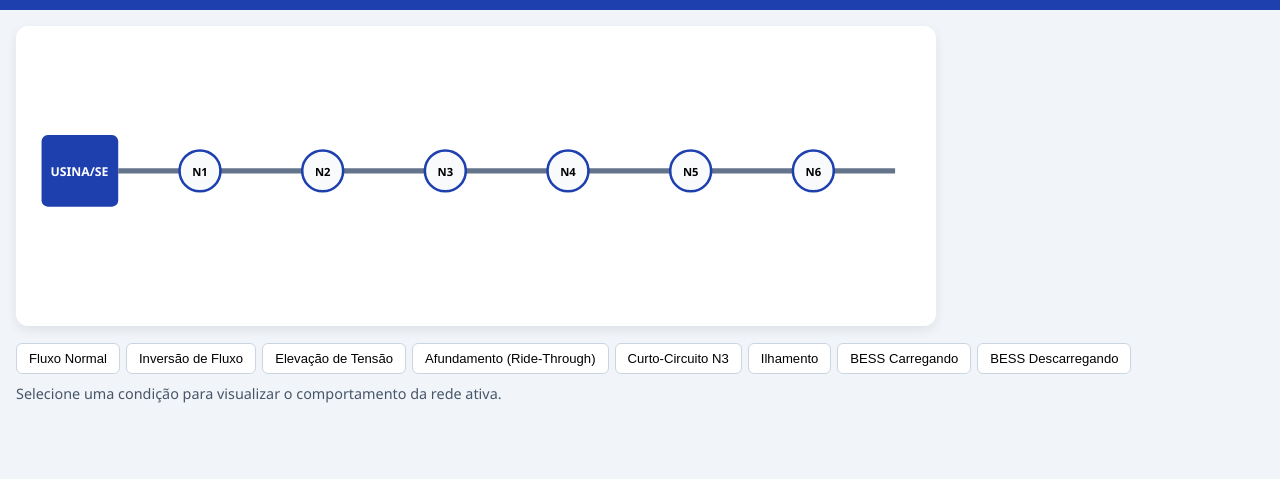
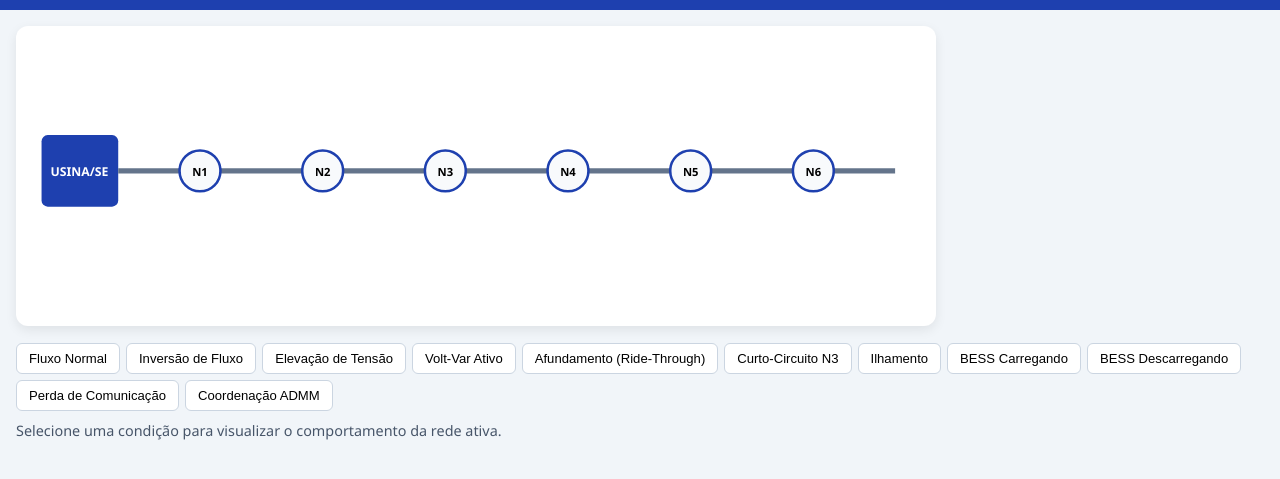
Before and after one commit to JoaoMartins234/JoaoMartins234.github.io, a plain HTML site: page der-visualizacao.html in a window 1280 px wide. Shown: the part 87-566 px from the top of the page. Drawn offline with nearby package versions, Linux system fonts and the light colour scheme.

Commit message:
Adiciona Volt-Var, perda de comunicação e coordenação ADMM

```diff
--- a/der-visualizacao.html
+++ b/der-visualizacao.html
@@ -21,7 +21,7 @@
   #msg { margin-top: 10px; font-size: 0.9rem; color: #475569; max-width: 900px; }
   #view3d { position: relative; }
   #canvas3d { width: 100%; height: 100%; display: block; }
-  .panel3d { position: absolute; top: 12px; left: 12px; background: rgba(255,255,255,0.96); padding: 12px; border-radius: 10px; width: 280px; max-height: 80vh; overflow-y: auto; box-shadow: 0 4px 16px rgba(0,0,0,0.1); }
+  .panel3d { position: absolute; top: 12px; left: 12px; background: rgba(255,255,255,0.96); padding: 12px; border-radius: 10px; width: 290px; max-height: 85vh; overflow-y: auto; box-shadow: 0 4px 16px rgba(0,0,0,0.1); }
   .panel3d button { display: block; width: 100%; margin: 4px 0; padding: 7px; border-radius: 6px; border: 1px solid #cbd5e1; background: white; cursor: pointer; text-align: left; font-size: 0.82rem; }
   .panel3d button.active { background: #1e40af; color: white; }
   .status { margin-top: 8px; padding: 8px; border-radius: 6px; font-size: 0.85rem; font-weight: 600; }
@@ -29,6 +29,8 @@
   .status-reverse { background: #ffedd5; color: #9a3412; }
   .status-fault { background: #fee2e2; color: #991b1b; }
   .status-island { background: #e0e7ff; color: #3730a3; }
+  .status-comm { background: #fef3c7; color: #92400e; }
+  .status-admm { background: #f0fdf4; color: #166534; }
 </style>
 </head>
 <body>
@@ -53,11 +55,14 @@
     <button onclick="setMode('normal')">Fluxo Normal</button>
     <button onclick="setMode('reverse')">Inversão de Fluxo</button>
     <button onclick="setMode('voltRise')">Elevação de Tensão</button>
+    <button onclick="setMode('voltVar')">Volt-Var Ativo</button>
     <button onclick="setMode('sag')">Afundamento (Ride-Through)</button>
     <button onclick="setMode('short')">Curto-Circuito N3</button>
     <button onclick="setMode('island')">Ilhamento</button>
     <button onclick="setMode('bessCharge')">BESS Carregando</button>
     <button onclick="setMode('bessDis')">BESS Descarregando</button>
+    <button onclick="setMode('commLoss')">Perda de Comunicação</button>
+    <button onclick="setMode('admm')">Coordenação ADMM</button>
   </div>
   <div id="msg">Selecione uma condição para visualizar o comportamento da rede ativa.</div>
 </div>
@@ -69,11 +74,14 @@
     <button onclick="setMode3D('normal')">Fluxo Normal</button>
     <button onclick="setMode3D('reverse')">Inversão de Fluxo</button>
     <button onclick="setMode3D('voltRise')">Elevação de Tensão</button>
+    <button onclick="setMode3D('voltVar')">Volt-Var Ativo</button>
     <button onclick="setMode3D('sag')">Afundamento + Ride-Through</button>
     <button onclick="setMode3D('short')">Curto N3 (Relay Blinding)</button>
     <button onclick="setMode3D('island')">Ilhamento (Grid-Forming)</button>
     <button onclick="setMode3D('bessCharge')">BESS Carregando</button>
     <button onclick="setMode3D('bessDis')">BESS Descarregando</button>
+    <button onclick="setMode3D('commLoss')">Perda de Comunicação</button>
+    <button onclick="setMode3D('admm')">Coordenação ADMM/ALADIN</button>
     <div id="status3" class="status status-normal">Rede em operação normal</div>
   </div>
 </div>
@@ -87,7 +95,6 @@ function show(id) {
   if (id === '3d' && !window.threeReady) init3D();
 }
 
-// ========== 2D ==========
 const nodePos = [180, 300, 420, 540, 660, 780];
 const nodesG = document.getElementById('nodes');
 nodePos.forEach((x, i) => {
@@ -98,11 +105,14 @@ const modes = {
   normal: { reverse: false, color: '#22c55e', msg: 'Fluxo unidirecional (Usina → cargas). Operação convencional.', status: 'normal' },
   reverse: { reverse: true, color: '#f97316', msg: 'Inversão de fluxo: geração DER > carga. Risco de elevação de tensão e ofuscamento de proteção.', status: 'reverse' },
   voltRise: { reverse: true, color: '#eab308', msg: 'Elevação de tensão no final do ramal (>1.05 pu). Volt-Var/Volt-Watt devem atuar (IEEE 1547-2018).', status: 'reverse' },
+  voltVar: { reverse: true, color: '#8b5cf6', msg: 'Volt-Var ativo: inversores absorvem reativo para reduzir a elevação de tensão. Controle primário autônomo (edge).', status: 'normal' },
   sag: { reverse: false, color: '#f59e0b', msg: 'Afundamento de tensão. Inversores em Ride-Through (Categoria III) permanecem conectados e injetam reativo.', status: 'fault' },
   short: { reverse: false, color: '#ef4444', msg: 'Curto-circuito próximo a N3. Contribuição reversa dos DERs pode causar Relay Blinding.', status: 'fault' },
   island: { reverse: false, color: '#6366f1', msg: 'Ilhamento: alimentador isolado. BESS + inversores grid-forming sustentam tensão e frequência locais.', status: 'island' },
   bessCharge: { reverse: true, color: '#06b6d4', msg: 'BESS carregando (absorvendo potência). Atua como carga flexível e buffer.', status: 'normal' },
-  bessDis: { reverse: false, color: '#10b981', msg: 'BESS descarregando (injetando potência). Suporte de potência ativa e frequência.', status: 'normal' }
+  bessDis: { reverse: false, color: '#10b981', msg: 'BESS descarregando (injetando potência). Suporte de potência ativa e frequência.', status: 'normal' },
+  commLoss: { reverse: false, color: '#f59e0b', msg: 'Perda de comunicação com o centro. Controle primário (edge) continua operando de forma autônoma. Soberania de dados preservada.', status: 'comm' },
+  admm: { reverse: false, color: '#22c55e', msg: 'Coordenação distribuída via ADMM/ALADIN. Cada agente otimiza localmente e troca apenas variáveis de acoplamento. Escalabilidade e privacidade.', status: 'admm' }
 };
 
 function setMode(mode) {
@@ -121,7 +131,6 @@ function setMode(mode) {
   });
   document.getElementById('line').setAttribute('stroke', m.color);
 
-  // Destaque visual de falta
   document.getElementById('faultMark').innerHTML = mode === 'short' ? `<circle cx="420" cy="135" r="28" fill="none" stroke="#ef4444" stroke-width="3"/>` : '';
   if (mode === 'short') document.getElementById('n2').setAttribute('fill', '#fecaca');
   else nodePos.forEach((_, i) => document.getElementById('n'+i).setAttribute('fill', '#f8fafc'));
@@ -130,7 +139,6 @@ function setMode(mode) {
 }
 setMode('normal');
 
-// ========== 3D ==========
 let threeReady = false;
 let flowDir = 1, particleMat, particles, particleCount = 70;
 let bessMesh, usinaMesh;
@@ -147,7 +155,6 @@ function setMode3D(mode) {
   st.className = 'status status-' + m.status;
   st.textContent = m.msg;
 
-  // Destaque visual simples no BESS / Usina
   if (bessMesh) bessMesh.material.emissive.set(mode.includes('bess') ? 0x064e3b : 0x000000);
   if (usinaMesh) usinaMesh.material.emissive.set(mode === 'island' ? 0x1e3a8a : 0x000000);
 }
```
